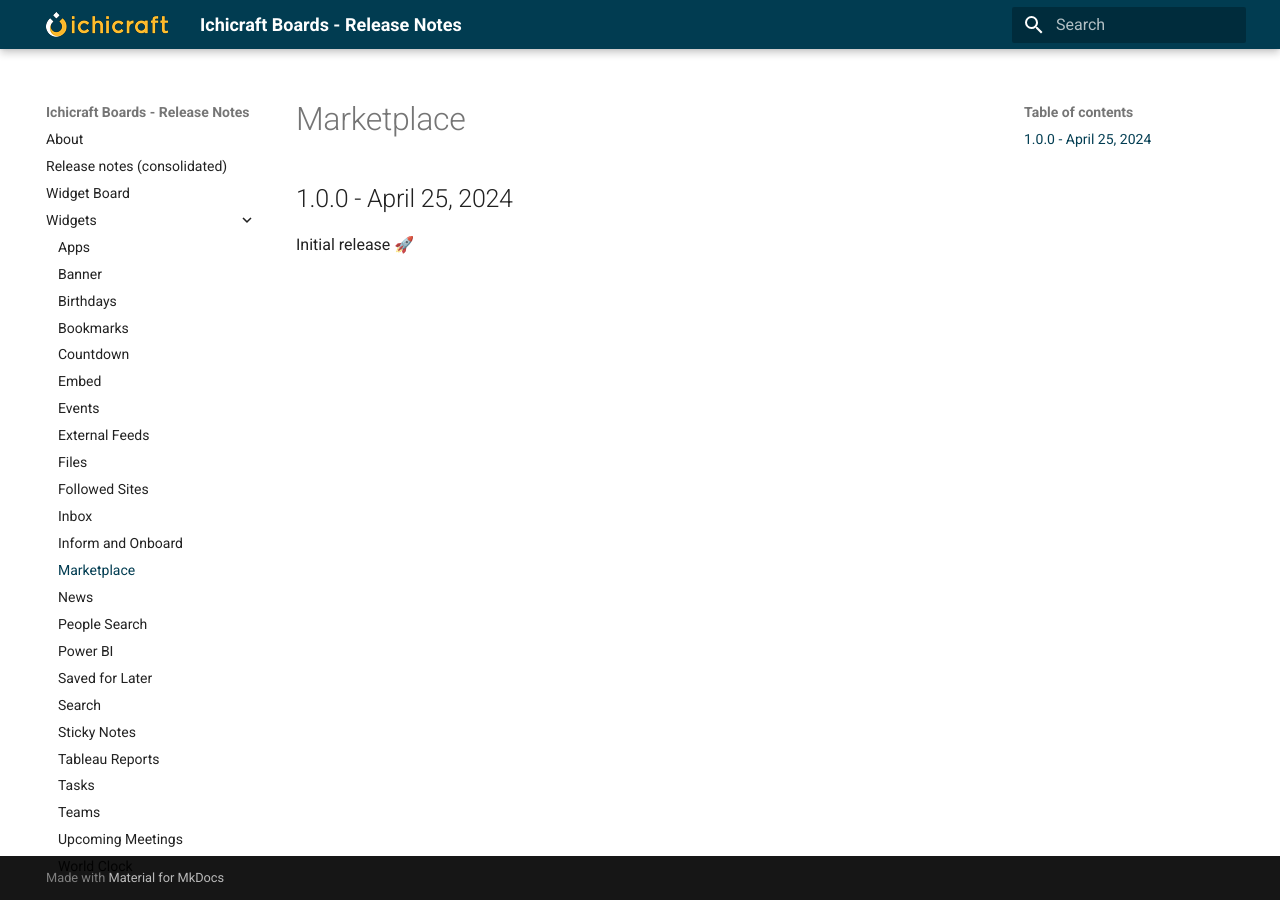
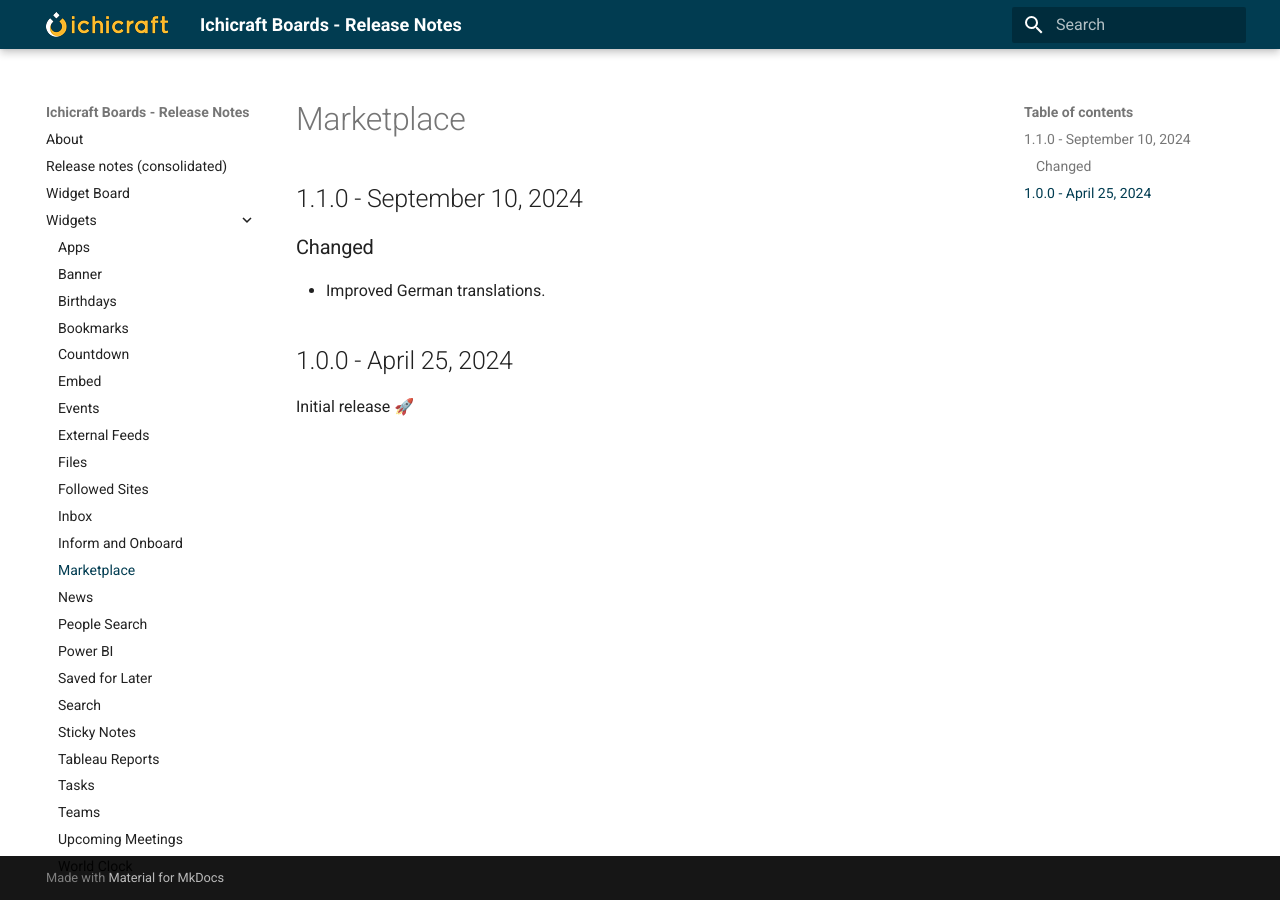
Before and after one commit to ichicraft/widgets-docs, an MkDocs documentation site: the page built from docs/Widgets/Marketplace.md, in a window 1280 px wide. Built offline with MkDocs 1.6.1 and Material for MkDocs 9.7.7, drawn with Linux system fonts in a browser that asks for light colours.

```diff
--- a/docs/Widgets/Marketplace.md
+++ b/docs/Widgets/Marketplace.md
@@ -1,3 +1,8 @@
+## 1.1.0 - September 10, 2024
+
+### Changed
+- Improved German translations.
+
 ## 1.0.0 - April 25, 2024
 
 Initial release 🚀
```
Also changed, not shown: docs/Release-notes-(consolidated).md (+5 -0 lines).
